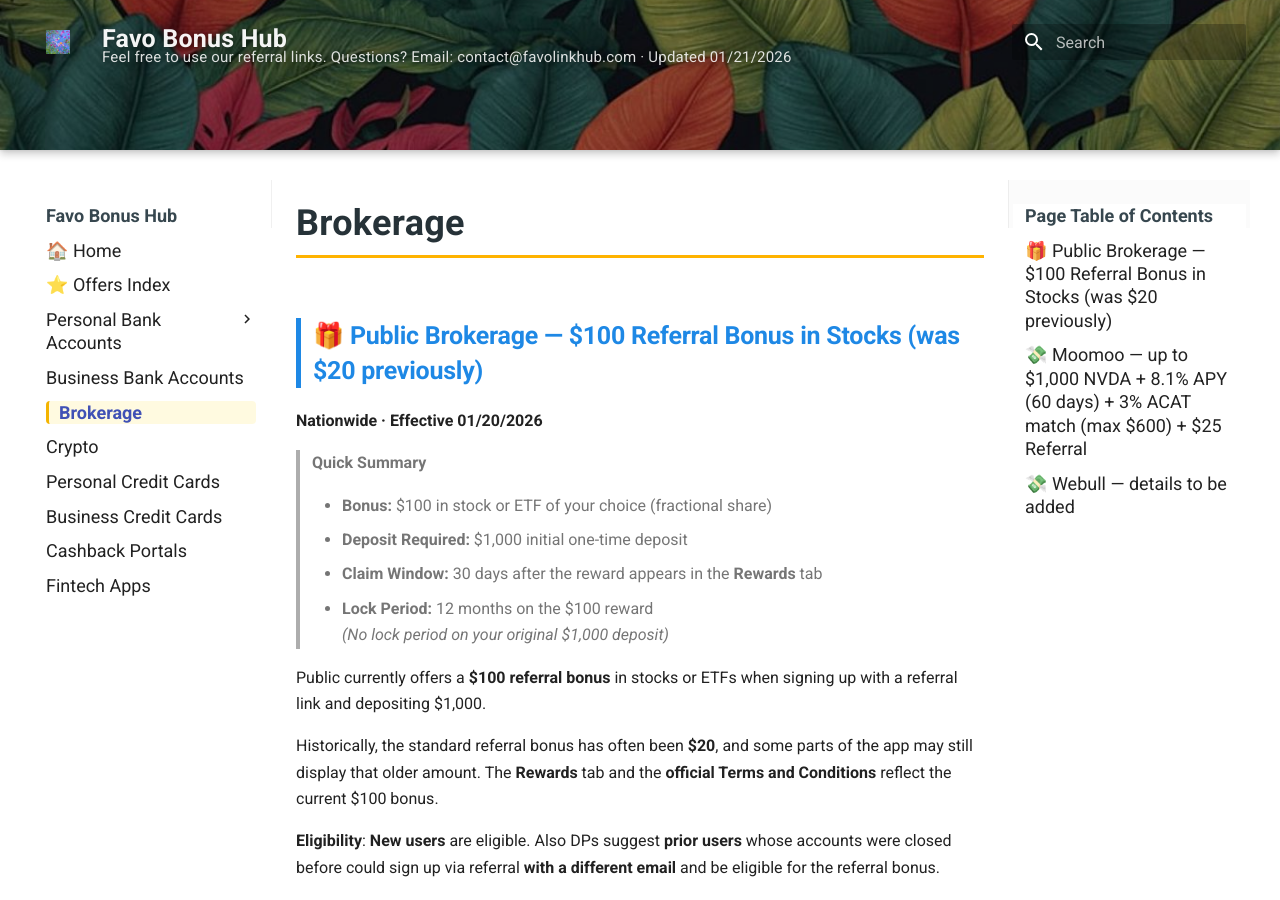
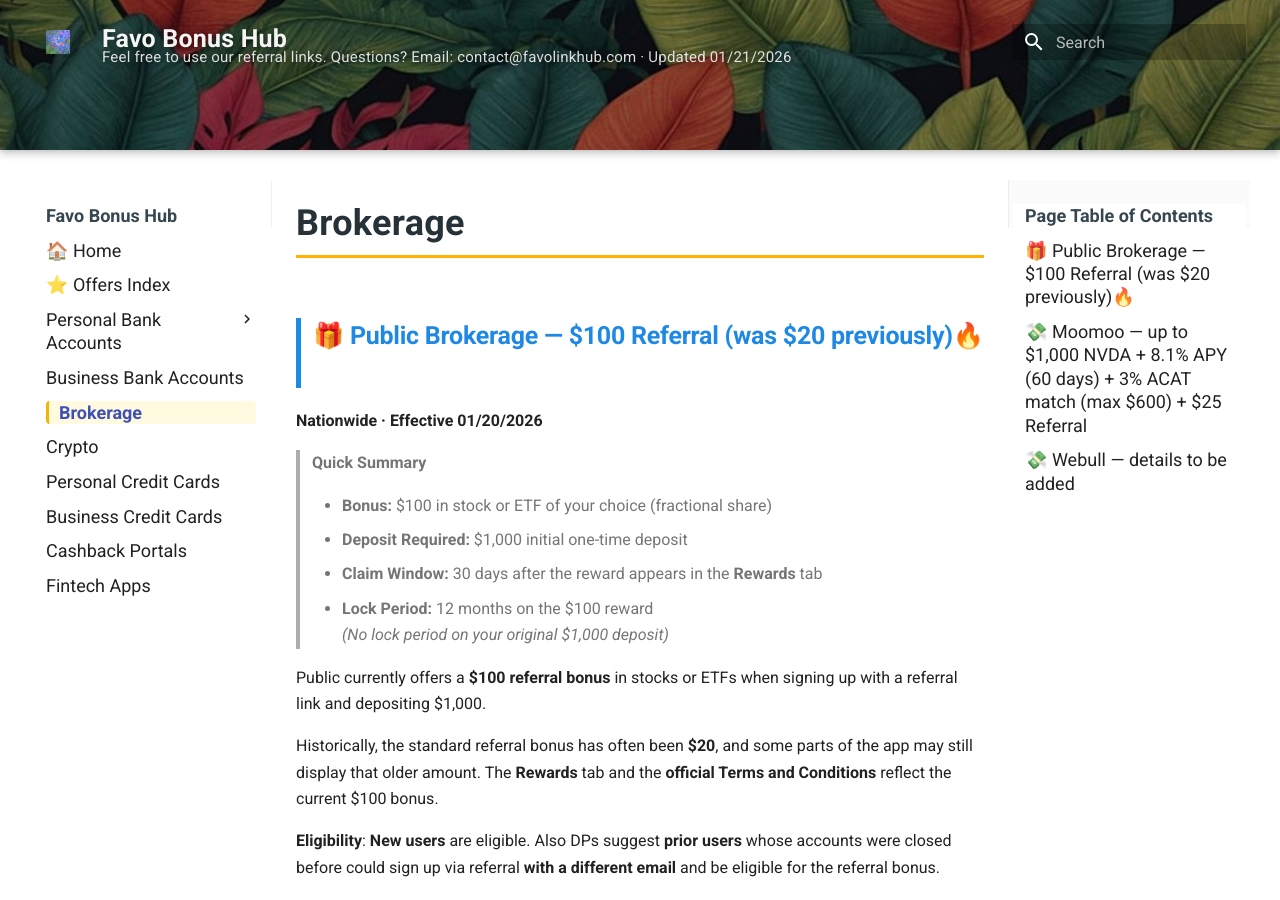
Before and after one commit to whispersofzephyr/favolinkhub-site, an MkDocs documentation site: the page built from docs/brokerage.md, in a window 1280 px wide and 900 px high. Built offline with MkDocs 1.6.1 and Material for MkDocs 9.7.7, drawn with Linux system fonts in a browser that asks for light colours.

Commit message:
Update brokerage.md

```diff
--- a/docs/brokerage.md
+++ b/docs/brokerage.md
@@ -1,6 +1,6 @@
 # Brokerage
 
-## 🎁 Public Brokerage — $100 Referral Bonus in Stocks (was $20 previously)
+## 🎁 Public Brokerage — $100 Referral (was $20 previously)🔥
 **Nationwide · Effective 01/20/2026**
 
 > **Quick Summary**
```
